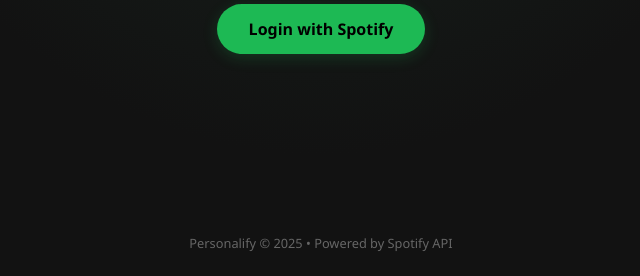
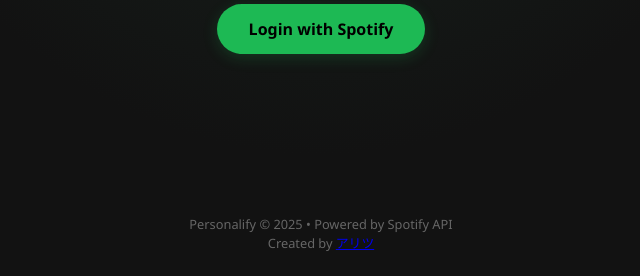
Before and after one commit to anggars/personalify, a FastAPI app: page / in a window 1280 px wide. Shown: the part 524-800 px from the top of the page, without its empty margins (319-959 px from the left). Run offline with FastAPI, Linux system fonts and the light colour scheme; some libraries are stand-ins or nearby versions.

Commit message:
edit footer

```diff
--- a/backend/app/templates/dashboard.html
+++ b/backend/app/templates/dashboard.html
@@ -97,7 +97,9 @@
     </div>
 
     <footer>
-        Personalify © 2025 • Powered by Spotify API
+        Personalify &copy; 2025 • Powered by Spotify API
+        <br>
+        Created by <a href="https://desty.page/anggars" target="_blank" class="footer-link">アリツ</a>
     </footer>
 
     <script src="https://cdn.jsdelivr.net/npm/html2canvas@1.4.1/dist/html2canvas.min.js"></script>
--- a/backend/app/templates/home.html
+++ b/backend/app/templates/home.html
@@ -17,7 +17,11 @@
         <a class="button" href="/login">Login with Spotify</a>
     </div>
 
-    <footer>Personalify &copy; 2025 • Powered by Spotify API</footer>
+    <footer>
+        Personalify &copy; 2025 • Powered by Spotify API
+        <br>
+        Created by <a href="https://desty.page/anggars" target="_blank" class="footer-link">アリツ</a>
+    </footer>
 
 </body>
 </html>
```
